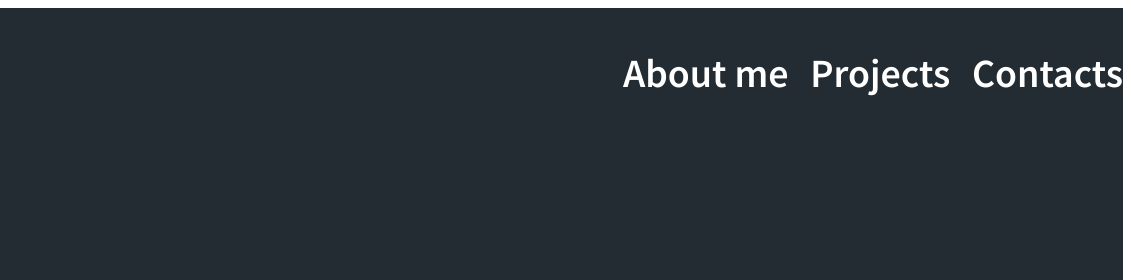
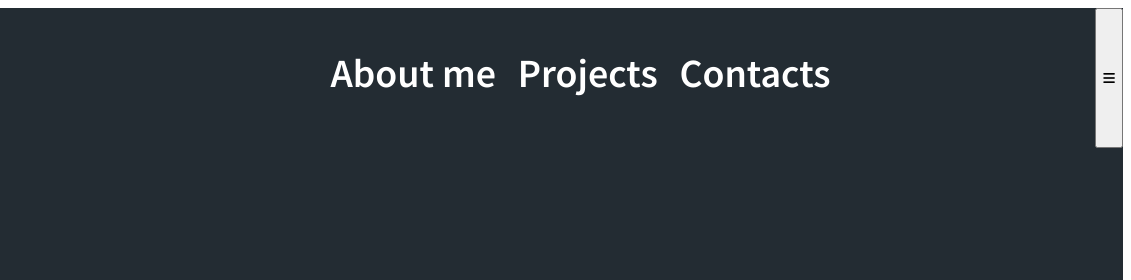
Before and after one commit to cDrive211/cDrive211.github.io-, a plain HTML site: page index.html in a window 1280 px wide. Shown: the top 280 px of the page, 149-1280 px from the left. Drawn offline with Linux system fonts and the light colour scheme; files that its build step writes are made by us from their sources; a script that the page names is missing; files whose address does not match are found by name.

Commit message:
Update index.html

```diff
--- a/index.html
+++ b/index.html
@@ -1,22 +1,29 @@
 <!DOCTYPE html>
 <html>
   <head>
+    <meta charset="UTF-8">
+
+    <title>Anthony's Website</title>
+
     <link rel="stylesheet" href="src/styles.css">
     <link rel="preconnect" href="https://fonts.googleapis.com">
     <link rel="preconnect" href="https://fonts.gstatic.com" crossorigin>
     <link href="https://fonts.googleapis.com/css2?family=Source+Sans+Pro:wght@600;700;900&display=swap" rel="stylesheet">
-    <title>Anthony's Website</title>
-    <meta charset="UTF-8">
+    <script src="https://kit.fontawesome.com/9372b82fa6.js" crossorigin="anonymous"></script>
+
   </head>
   <body>
     <section class="hero">
         <nav>
             <img class="logo" src="src/images/gengar.png" alt="gengar"/>
-            <ul>
+            <ul id="nav-list">
                <li><a href="#about-me">About me</a></li>
                <li><a href="#projects">Projects</a></li>
                <li><a href="#contacts">Contacts</a></li>
             </ul>
+            <button class="hamburger" id="hamburger">
+                <i class="fas fa-bars"></i>
+            </button>
         </nav>
         <div class="hero-area">
             <div class="hero-text">
```
